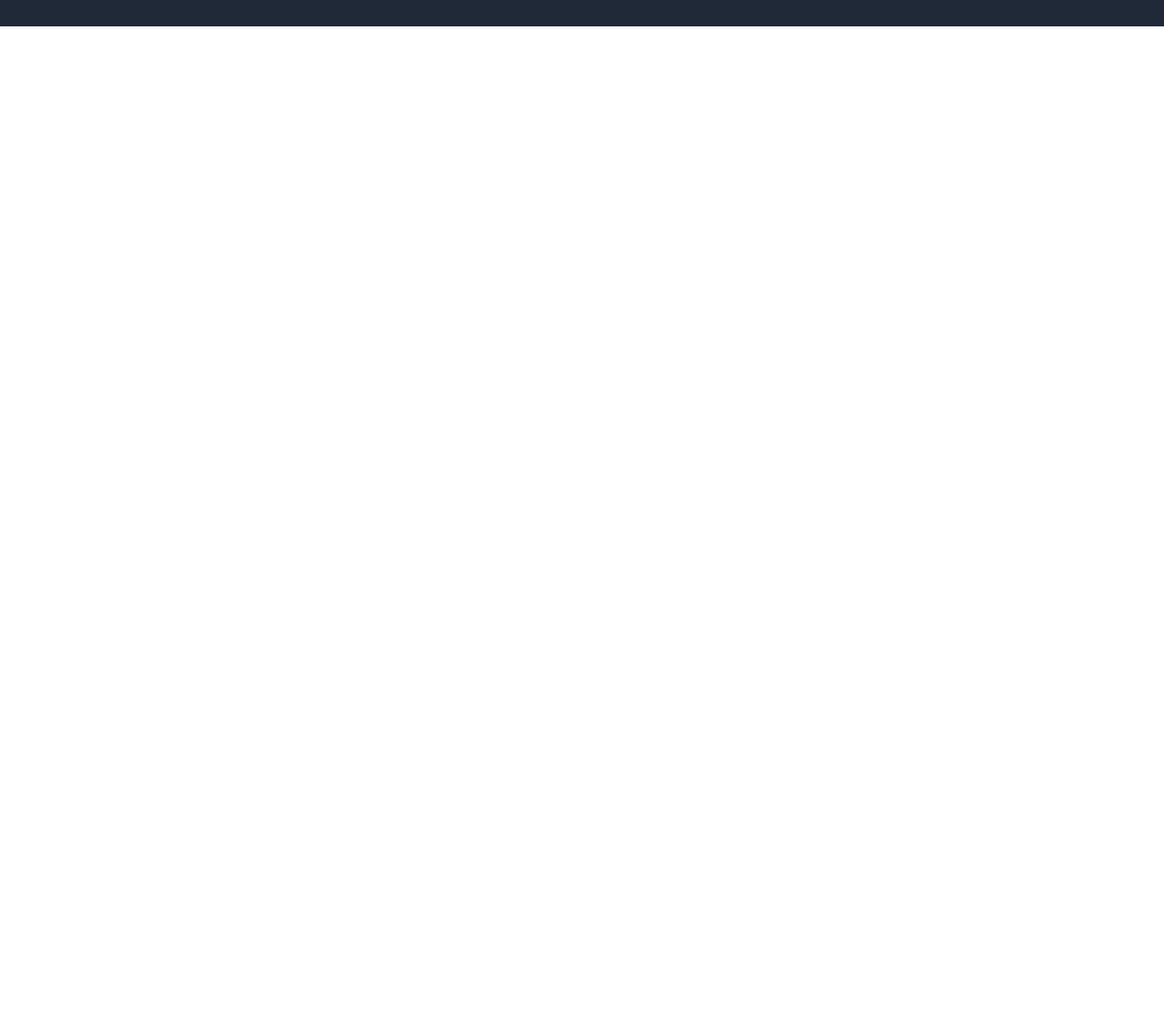
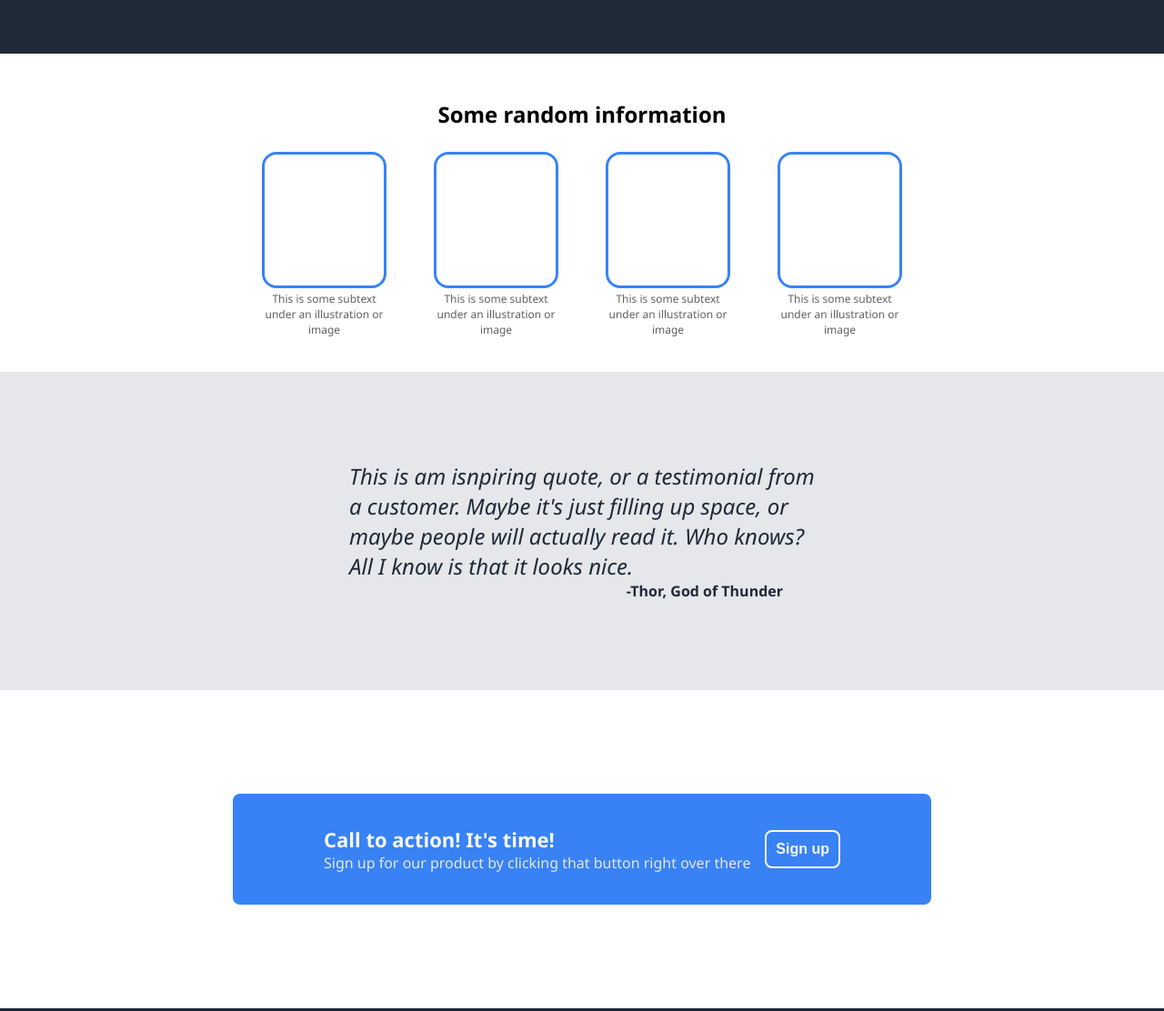
Before and after one commit to marius-grigaliunas/Odin-landing-page, a plain HTML site: page landing-page.html in a window 1280 px wide. Shown: the part 534-1646 px from the top of the page at 91% size. Before the commit the page ends 800 px from the top, so only its background shows below. Drawn offline with Linux system fonts and the light colour scheme.

Commit message:
crated the last 2 sections, finished the project

```diff
--- a/landing-page.html
+++ b/landing-page.html
@@ -27,16 +27,54 @@
                 <div class="image-container">
                     <div class="image">This is a placeholder for the image</div>
                 </div>
+            </div>
         </div>
         <div class="photo-container">
-
+            <div class="container-for-padding">
+                <h2>Some random information</h2>
+                <div class="picture-container">
+                    <div class="picture-with-text">
+                        <div class="picture"></div>
+                        <p>This is some subtext under an illustration or image</p>
+                    </div>
+                    <div class="picture-with-text">
+                        <div class="picture"></div>
+                        <p>This is some subtext under an illustration or image</p>
+                    </div>
+                    <div class="picture-with-text">
+                        <div class="picture"></div>
+                        <p>This is some subtext under an illustration or image</p>
+                    </div>
+                    <div class="picture-with-text">
+                        <div class="picture"></div>
+                        <p>This is some subtext under an illustration or image</p>
+                    </div>
+                </div>
             </div>
         </div>
         <div class="quote-container">
-
+            <div class="container-for-padding">
+                <div class="quote">
+                    <p>This is am isnpiring quote, or a testimonial from a  customer. Maybe
+                       it's just filling up space, or maybe people will actually read it. Who
+                       knows? All I know is that it looks nice.
+                    </p>
+                </div>
+                <div class="author">-Thor, God of Thunder</div>
+            </div>
         </div>
         <div class="sign-up-container">
-
+            <div class="container-for-padding">
+                <div class="blue-box">
+                    <div class="action">
+                        <div class="action-bold">Call to action! It's time!</div>
+                        <div class="action-soft">Sign up for our product by clicking that button right over there</div>
+                    </div>
+                    <div class="action-button">
+                        <button>Sign up</button>
+                    </div>
+                </div>
+            </div>
         </div>
         <footer>
             <div class="footer-div">Copyright © Marius Grigaliunas 2023</div>
--- a/styles.css
+++ b/styles.css
@@ -1,9 +1,6 @@
-* {
-    font-family: roboto;
-}
-
 body {
     margin: 0;
+    font-family: 'Segoe UI', Tahoma, Geneva, Verdana, sans-serif;
 }
 
 header {
@@ -17,7 +14,7 @@ header {
     display: flex;
     align-items: center;
     justify-content: center;
-    flex: 0 1 50%;
+    flex: 0 1 60%;
     padding: 30px 0;
 }
 
@@ -64,6 +61,8 @@ footer {
 
 .hero-container .container-for-padding {
     align-items: stretch;
+    padding: 0;
+    padding-bottom: 75px;
 }
 
 .hero-container {
@@ -71,6 +70,7 @@ footer {
     justify-content: center;
     align-items: center;
     background-color: #1f2937;
+    height: 500px;
 }
 
 .hero-text {
@@ -102,6 +102,7 @@ button {
     font-weight: bold;
     border: 0;
     padding: 8px 24px;
+    text-wrap: nowrap;
 }
 
 .image-container {
@@ -118,3 +119,119 @@ button {
     align-items: center;
     height: 300px;
 }
+
+.photo-container {
+    display: flex;
+    justify-content: center;
+    height: 350px;
+}
+
+.photo-container .container-for-padding {
+    flex-direction: column;
+    align-items: stretch;
+    flex: 0 1 55%;
+}
+
+.photo-container h2 {
+    text-align: center;
+}
+.picture-container {
+    display: flex;
+    justify-content: space-around;
+    align-items: center;
+    gap: 52px;
+    flex: 1;
+}
+
+.picture-with-text {
+    display: flex;
+    justify-content: center;
+    flex-direction: column;
+    align-items: center;
+    max-width: 150px;
+}
+
+.picture {
+    width: 100%;
+    height: 150px;
+    box-sizing: border-box;
+    border: 3px solid #3882f6;
+    border-radius: 16px;
+}
+
+.picture-with-text p {
+    text-align: center;
+    color: #616161;
+    font-size: 12px;
+    margin: 3px;
+}
+
+.quote-container {
+    background-color: #e5e7eb;
+    display: flex;
+    justify-content: center;
+    height: 350px;
+}
+
+.quote-container .container-for-padding {
+    flex-direction: column;
+    padding: 50px 0;
+    flex: 0 1 40%;
+}
+
+.quote p {
+    color: #1f2937;
+    font-size: 1.5rem;
+    font-style: italic;
+    margin: 0;
+    padding: 0;
+}
+
+.author {
+    align-self: flex-end;
+    margin: 0;
+    padding: 0;
+    padding-right: 35px;
+    font-weight: 900;
+    color: #1f2937;
+}
+
+.sign-up-container {
+    display: flex;
+    justify-content: center;
+    height:350px
+}
+
+.blue-box {
+    background-color: #3882f6;
+    border-radius: 8px;
+    display: flex;
+    justify-content: space-between;
+    align-items: center;
+    flex: 1;
+    padding: 35px 100px;
+}
+
+.action-bold {
+    color: #f9faf8;
+    font-weight: 900;
+    font-size: 22px;
+}
+
+.action-soft {
+    color: #e5e7eb;
+    font-size: 16px;
+}
+
+.action-button button {
+    border: 2px solid #f9faf8;
+    background-color: #3882f6;
+    width: 100%;
+    height: 100%;
+    border-radius: 8px;
+    color: #f9faf8;
+    font-weight: bold;
+    font-size: 16px;
+    text-wrap: nowrap;
+    padding: 10px;
+}
```
Also changed, not shown: 1 other file.
